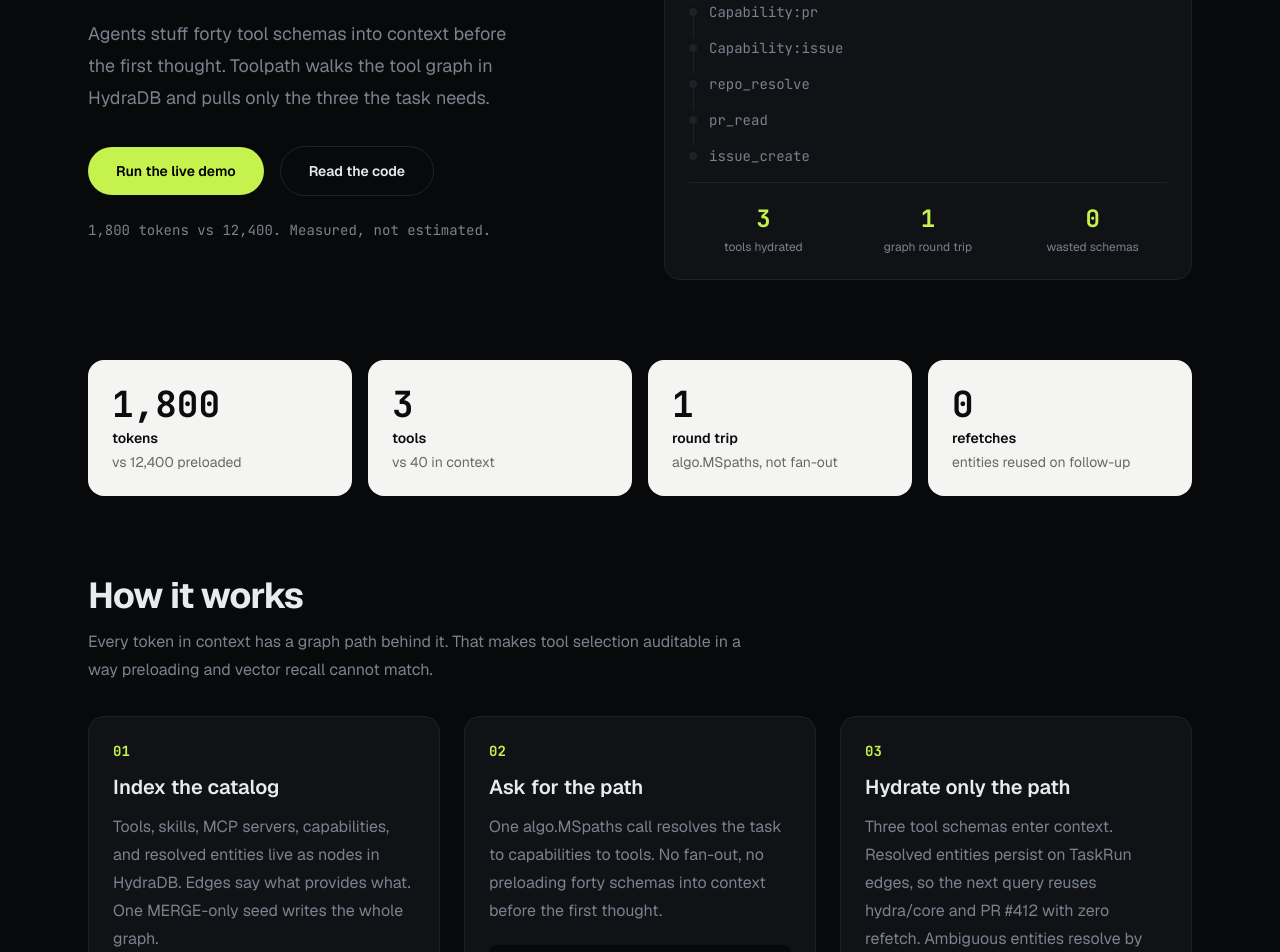
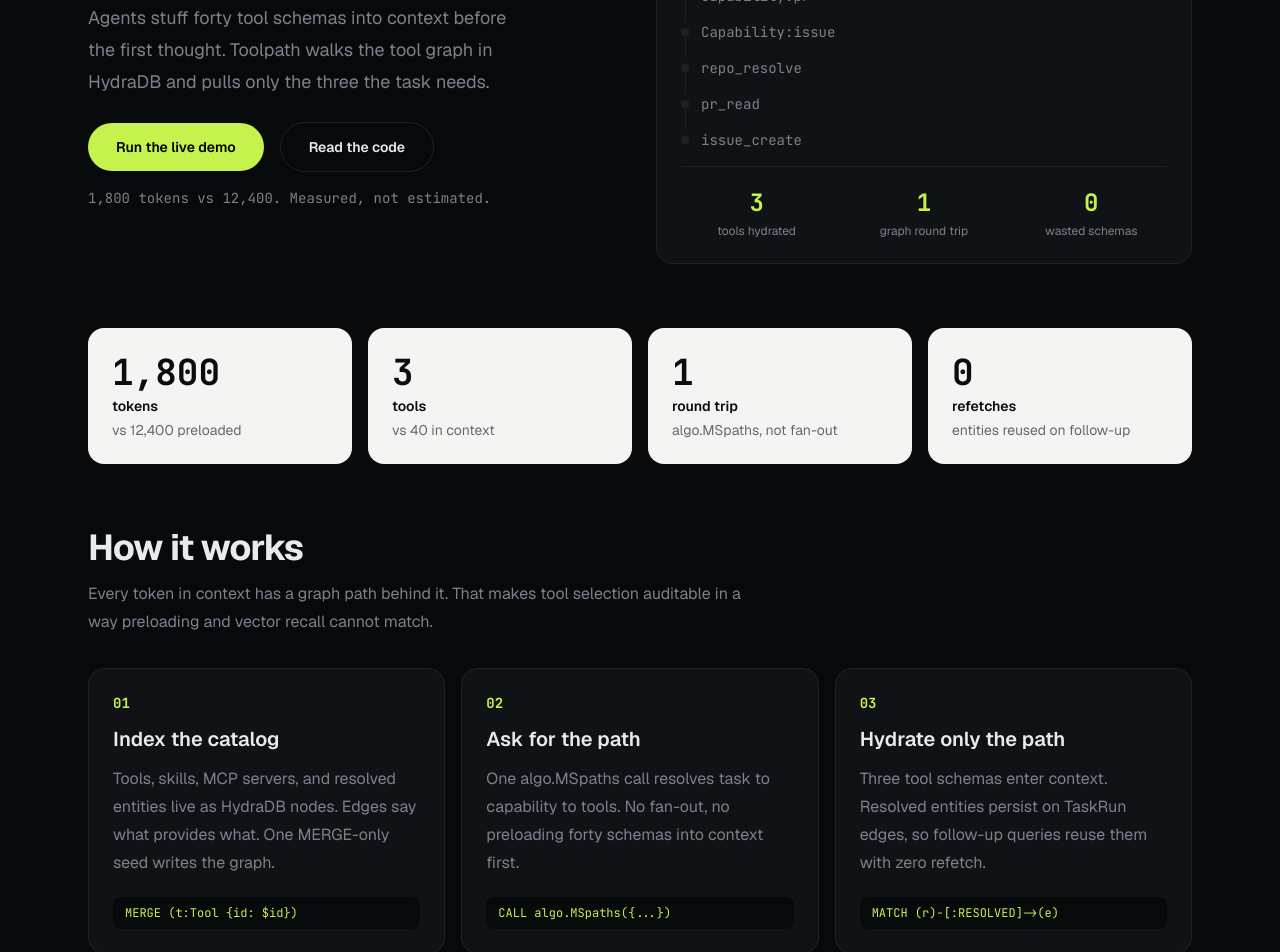
Before and after one commit to Sketchify-Dev/toolpath, a Next.js app: page / in a window 1280 px wide. Shown: the part 280-1232 px from the top of the page. Built offline with nearby package versions, Linux system fonts and the light colour scheme.

Commit message:
Toolpath: compact landing hero, balance step cards
- Balanced step card bodies for equal height (no ragged row)
- Tighter hero spacing so proof cards start above the fold
- Reduced main gap; below-fold is deliberate for how-it-works/FAQ sections

```diff
--- a/app/page.tsx
+++ b/app/page.tsx
@@ -13,19 +13,19 @@ const STEPS = [
   {
     n: "01", // taste-skill-ignore: numbered steps in a sequence, not decoration
     title: "Index the catalog",
-    body: "Tools, skills, MCP servers, capabilities, and resolved entities live as nodes in HydraDB. Edges say what provides what. One MERGE-only seed writes the whole graph.",
+    body: "Tools, skills, MCP servers, and resolved entities live as HydraDB nodes. Edges say what provides what. One MERGE-only seed writes the graph.",
     code: "MERGE (t:Tool {id: $id})",
   },
   {
     n: "02", // taste-skill-ignore: numbered steps in a sequence, not decoration
     title: "Ask for the path",
-    body: "One algo.MSpaths call resolves the task to capabilities to tools. No fan-out, no preloading forty schemas into context before the first thought.",
+    body: "One algo.MSpaths call resolves task to capability to tools. No fan-out, no preloading forty schemas into context first.",
     code: "CALL algo.MSpaths({...})",
   },
   {
     n: "03", // taste-skill-ignore: numbered steps in a sequence, not decoration
     title: "Hydrate only the path",
-    body: "Three tool schemas enter context. Resolved entities persist on TaskRun edges, so the next query reuses hydra/core and PR #412 with zero refetch. Ambiguous entities resolve by graph degree, not prompt guessing.",
+    body: "Three tool schemas enter context. Resolved entities persist on TaskRun edges, so follow-up queries reuse them with zero refetch.",
     code: "MATCH (r)-[:RESOLVED]->(e)",
   },
 ];
@@ -104,8 +104,8 @@ export default function Home() {
         </div>
       </header>
 
-      <main className="mx-auto flex w-full max-w-6xl flex-1 flex-col gap-20 px-6 pb-24 pt-14 sm:pt-20">
-        <section className="grid items-center gap-12 lg:grid-cols-2">
+      <main className="mx-auto flex w-full max-w-6xl flex-1 flex-col gap-16 px-6 pb-20 pt-10 sm:pt-16">
+        <section className="grid items-center gap-8 lg:grid-cols-2">
           <Rise>
             <p
               className="inline-flex items-center gap-2 rounded-full border px-3.5 py-1.5 text-xs font-medium"
@@ -118,17 +118,17 @@ export default function Home() {
               HydraDB Hackathon, Track 2: agent context layer
             </p>
             <h1
-              className="mt-6 text-2xl font-bold leading-[1.02] tracking-tight lg:text-3xl"
+              className="mt-4 text-2xl font-bold leading-[1.02] tracking-tight lg:text-3xl"
               style={{ fontFamily: "var(--font-display)" }}
             >
               Traverse, don&apos;t preload.
             </h1>
-            <p className="mt-6 max-w-md text-lg leading-8" style={{ color: "var(--muted)" }}>
+            <p className="mt-4 max-w-md text-lg leading-8" style={{ color: "var(--muted)" }}>
               Agents stuff forty tool schemas into context before the first thought.
               Toolpath walks the tool graph in HydraDB and pulls only the three the
               task needs.
             </p>
-            <div className="mt-8 flex flex-wrap items-center gap-4">
+            <div className="mt-6 flex flex-wrap items-center gap-4">
               <Link
                 href="/demo"
                 className="rounded-full px-7 py-3.5 text-sm font-semibold text-black transition-transform hover:scale-105"
@@ -145,7 +145,7 @@ export default function Home() {
               </Link>
             </div>
             <p
-              className="demo-num mt-6 text-sm"
+              className="demo-num mt-4 text-sm"
               style={{ color: "var(--muted)", fontFamily: "var(--font-num)" }}
             >
               1,800 tokens vs 12,400. Measured, not estimated.
@@ -254,7 +254,7 @@ export default function Home() {
               selection auditable in a way preloading and vector recall cannot match.
             </p>
           </Rise>
-          <div className="mt-8 grid gap-6 lg:grid-cols-3">
+          <div className="mt-8 grid gap-4 lg:grid-cols-3">
             {STEPS.map((s, i) => (
               <Rise key={s.title} index={i}>
                 <div
```
